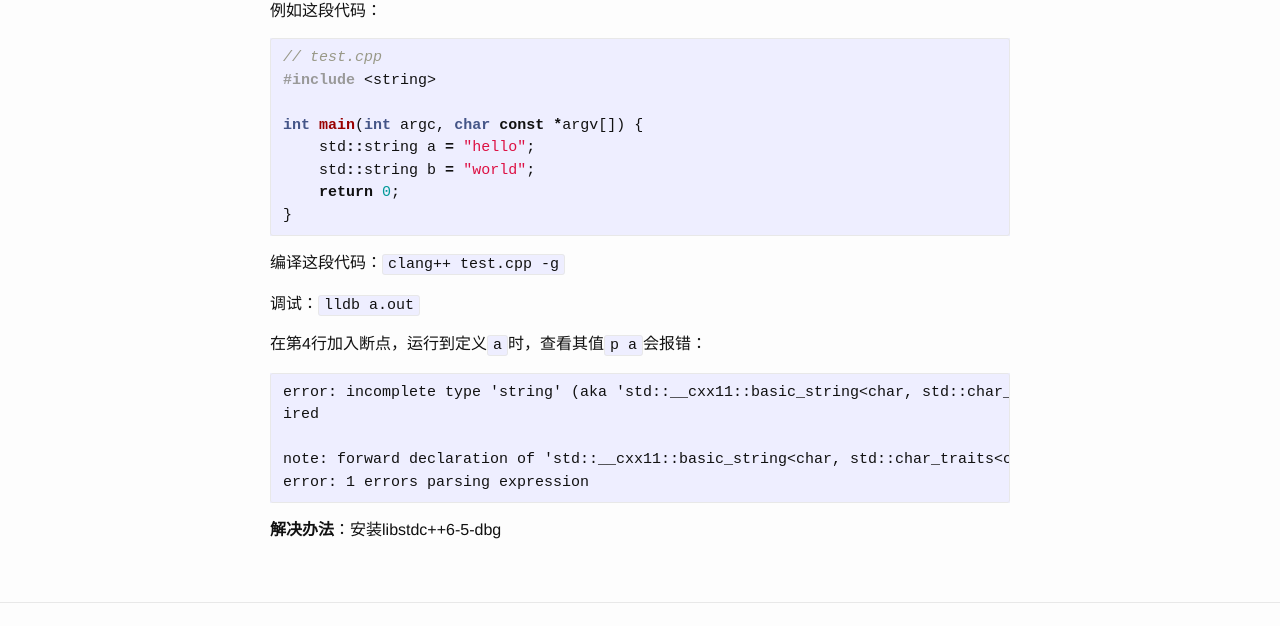
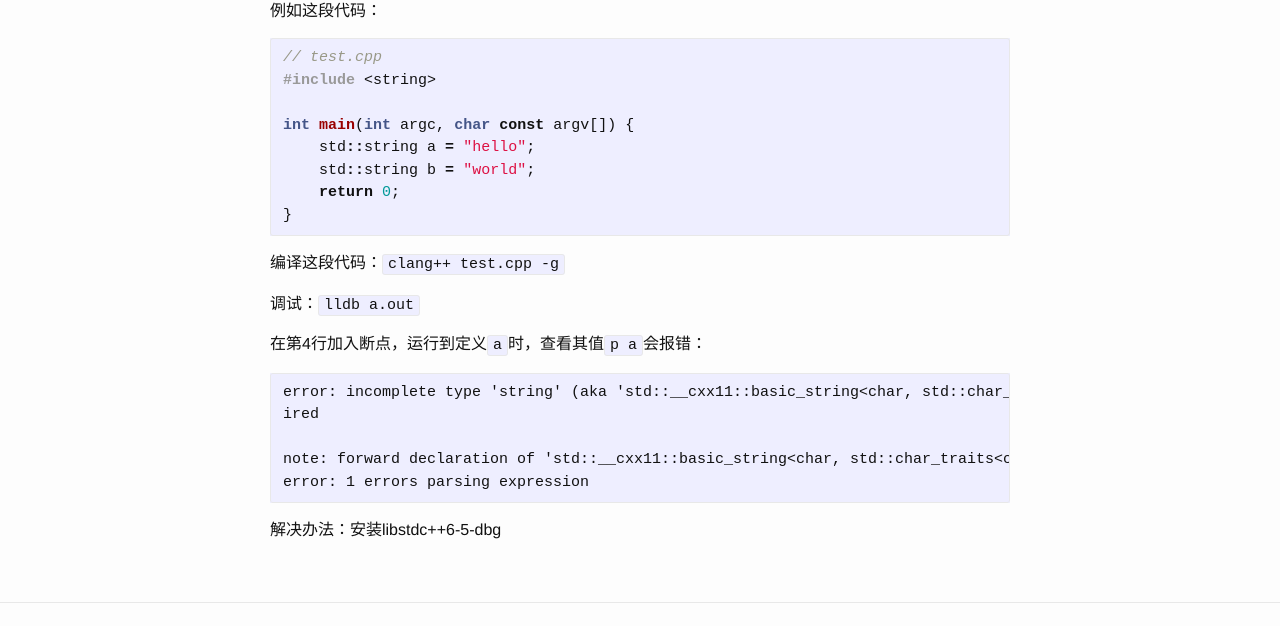
Before and after one commit to zephyrzoom/zephyrzoom.github.io, a Jekyll site: the page built from _posts/2017-02-04-lldb-string-error.md, in a window 1280 px wide. Shown: the part 240-866 px from the top of the page. Built offline with Jekyll 4.4.1, drawn with Linux system fonts in a browser that asks for light colours; comment, search, counter and statistics services are not loaded.

````diff
--- a/_posts/2017-02-04-lldb-string-error.md
+++ b/_posts/2017-02-04-lldb-string-error.md
@@ -12,7 +12,7 @@ date: 2017-02-04 22:40:00 +0800
 // test.cpp
 #include <string>
 
-int main(int argc, char const *argv[]) {
+int main(int argc, char const argv[]) {
     std::string a = "hello";
     std::string b = "world";
     return 0;
@@ -33,4 +33,4 @@ note: forward declaration of 'std::__cxx11::basic_string<char, std::char_traits<
 error: 1 errors parsing expression
 ```
 
-**解决办法**：安装libstdc++6-5-dbg
+解决办法：安装libstdc++6-5-dbg
````
